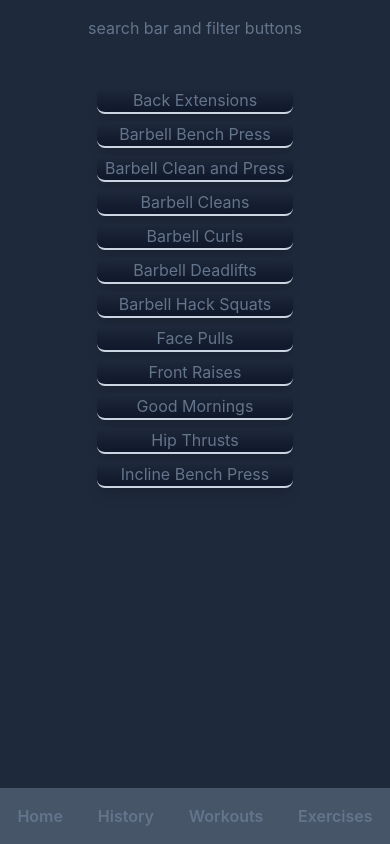
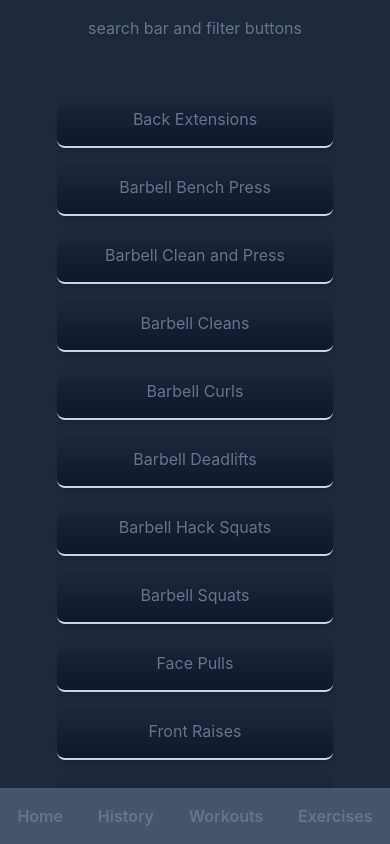
Before and after one commit to AndrewOWStyles/99-strength, a React (Create React App) app: page /Exercises in a window 390 px wide. Built offline with nearby package versions, Linux system fonts and the light colour scheme.

Commit message:
made buttons bigger so its nicer on mobile and added overflow so all exercises can be viewed by scrolling

```diff
--- a/src/components/exercises/exercisesList.js
+++ b/src/components/exercises/exercisesList.js
@@ -59,6 +59,11 @@ const Exercises = [
         muscleGroup: 'Shoulders',
         Description: ''
     },
+    {
+        name: 'Barbell Squats',
+        muscleGroup: 'Legs',
+        Description: ''
+    },
 ]
 
 export default Exercises
--- a/src/components/pages/Exercises.js
+++ b/src/components/pages/Exercises.js
@@ -7,12 +7,12 @@ const Exercises = () => {
 
 
     return (
-        <div className="w-3/4 h-full mx-auto grid justify-items-center" style={{ gridTemplateRows: '10% 90%' }}>
+        <div className="w-screen h-full mx-auto grid justify-items-center" style={{ gridTemplateRows: '10% 90%' }}>
             <div className='p-4'>search bar and filter buttons</div>
-            <div className=''>
+            <div className='overflow-auto w-3/4'>
                 {alphabeticalSort.map((exercise, index) => (
-                <div className='p-1' key={index}>
-                <button className='w-full border-b-2 border-b-slate-300 pl-2 pr-2 rounded-lg shadow-lg bg-gradient-to-b from-slate-800 to-slate-900'>{exercise.name}</button>
+                <div className='p-1 m-1' key={index}>
+                <button className='w-full h-14 border-b-2 border-b-slate-300 pl-2 pr-2 rounded-lg shadow-lg bg-gradient-to-b from-slate-800 to-slate-900'>{exercise.name}</button>
                 </div>
                 ))}
             </div>
```
